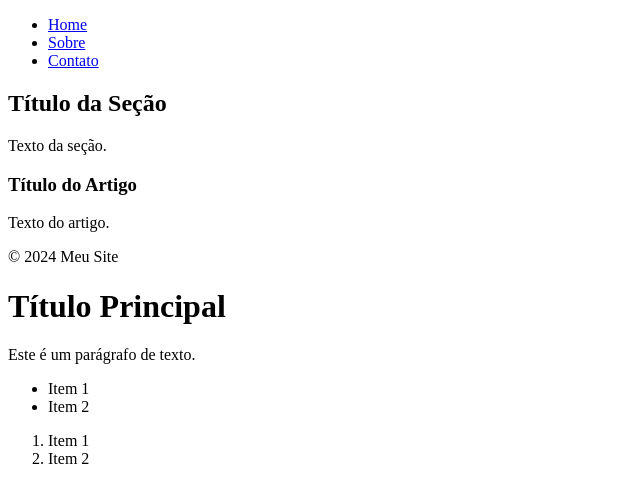
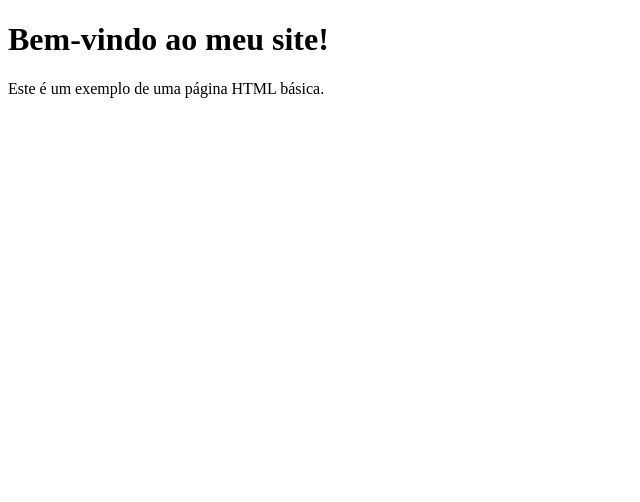
Before and after one commit to thaila25/Thailamartinez, a plain HTML site: page index.html in a window 1280 px wide. Shown: the whole page, without its empty margins (0-640 px from the left). Drawn offline with Linux system fonts and the light colour scheme.

Commit message:
criação

```diff
--- a/index.html
+++ b/index.html
@@ -1,55 +1,11 @@
 <!DOCTYPE html>
 <html lang="pt-br">
 <head>
-  <meta charset="UTF-8">
-  <title>Título da Página</title>
-  <meta name="viewport" content="width=device-width, initial-scale=1.0">
-  <!-- Aqui você pode incluir links para CSS, scripts, etc. -->
+    <meta charset="UTF-8">
+    <title>Meu Primeiro Site</title>
 </head>
 <body>
-  <!-- Cabeçalho do site -->
-  <header>
-    <nav>
-      <ul>
-        <li><a href="#">Home</a></li>
-        <li><a href="#">Sobre</a></li>
-        <li><a href="#">Contato</a></li>
-      </ul>
-    </nav>
-  </header>
-
-  <!-- Conteúdo principal do site -->
-  <main>
-    <section>
-      <h2>Título da Seção</h2>
-      <p>Texto da seção.</p>
-    </section>
-    <article>
-      <h3>Título do Artigo</h3>
-      <p>Texto do artigo.</p>
-    </article>
-  </main>
-
-  <!-- Rodapé do site -->
-  <footer>
-    <p>&copy; 2024 Meu Site</p>
-  </footer>
-</body>
-</html<!DOCTYPE html>
-<html>
-<head>
-    <title>Exemplo de Texto em HTML</title>
-</head>
-<body>
-    <h1>Título Principal</h1>
-    <p>Este é um parágrafo de texto.</p>
-    <ul>
-        <li>Item 1</li>
-        <li>Item 2</li>
-    </ul>
-    <ol>
-        <li>Item 1</li>
-        <li>Item 2</li>
-    </ol>
+    <h1>Bem-vindo ao meu site!</h1>
+    <p>Este é um exemplo de uma página HTML básica.</p>
 </body>
 </html>
--- a/style.css
+++ /dev/null
@@ -1,3 +0,0 @@
-.cor-de-fundo {
-  background-color: rgb(30, 255, 0); /* Cor de fundo amarela */
-}
```
